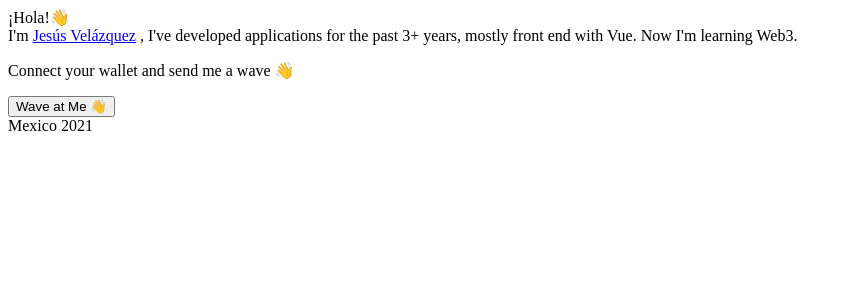
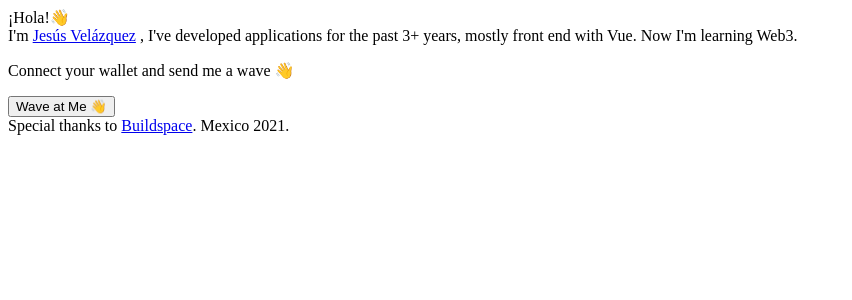
Before and after one commit to Tepexic/waver-front, a Vue app: page / in a window 1280 px wide. Shown: the top 300 px of the page, without its empty margins (0-852 px from the left). Built offline with nearby package versions, Linux system fonts and the light colour scheme.

Commit message:
add favicon and title

```diff
--- a/src/App.vue
+++ b/src/App.vue
@@ -20,7 +20,7 @@
       </section>
 
       <section
-        class="bg-gradient-to-r from-green-400 to-blue-400 rounded py-6 my-4 text-black font-medium mx-4 md:mx-0 "
+        class="bg-gradient-to-r from-green-300 to-blue-300 rounded py-6 my-4 text-green-900 font-medium mx-4 md:mx-0 px-4"
       >
         <p class="my-6">
           Connect your wallet and send me a wave
@@ -34,7 +34,10 @@
       </section>
     </div>
     <footer class="absolute bottom-2 text-xs w-full">
-      Mexico 2021
+      Special thanks to
+      <a href="https://buildspace.so/" target="_blank" class="font-semibold"
+        >Buildspace</a
+      >. Mexico 2021.
     </footer>
   </div>
 </template>
@@ -43,6 +46,9 @@
 export default {
   name: "App",
   components: {},
+  created() {
+    document.title = "Ethereum Waver";
+  },
 };
 </script>
 
```
Also changed, not shown: 1 other file (tests, documents, lock files or other folders).
